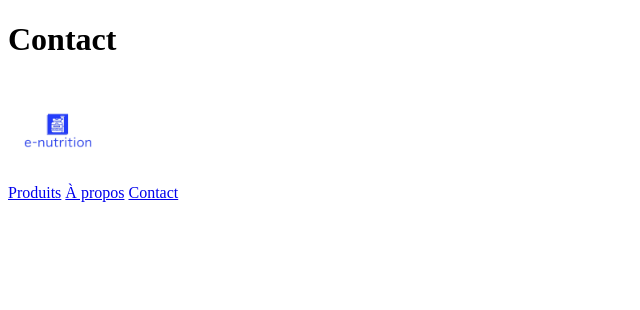
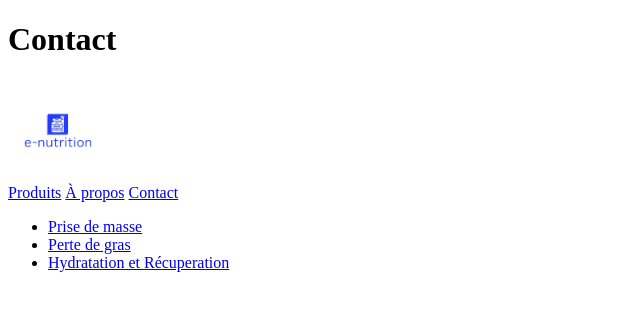
Before and after one commit to younsai/younsai.github.io, a plain HTML site: page produits.html in a window 1280 px wide. Shown: the whole page, without its empty margins (0-640 px from the left). Drawn offline with Linux system fonts and the light colour scheme.

Commit message:
e-nutrition

```diff
--- a/produits.html
+++ b/produits.html
@@ -3,7 +3,7 @@
 <head>
     <meta charset="UTF-8">
     <meta name="viewport" content="width=device-width, initial-scale=1.0">
-    <title>Contact</title>
+    <title>Produits</title>
 </head>
 <body>
     <header>
@@ -15,6 +15,11 @@
             <a href="produits.html">Produits</a>
             <a href="a-propos.html">À propos</a>
             <a href="contact.html">Contact</a>
+            <ul>
+                <li><a href="masse.html">Prise de masse</a></li>
+                <li><a href="perte.html">Perte de gras</a></li>
+                <li><a href="hydra.html">Hydratation et Récuperation</a></li>
+            </ul>
         </nav>
     </header>
 
```
